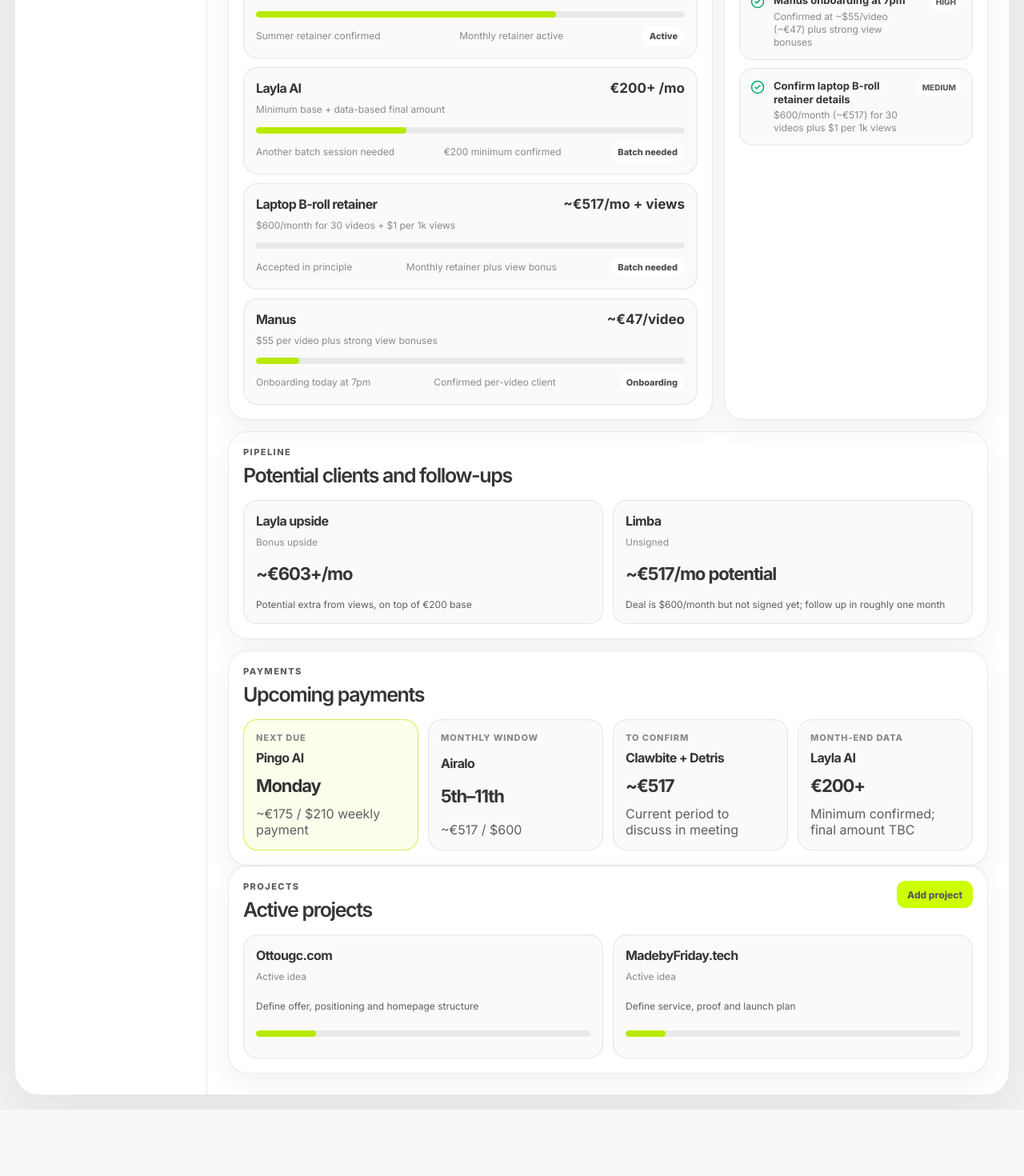
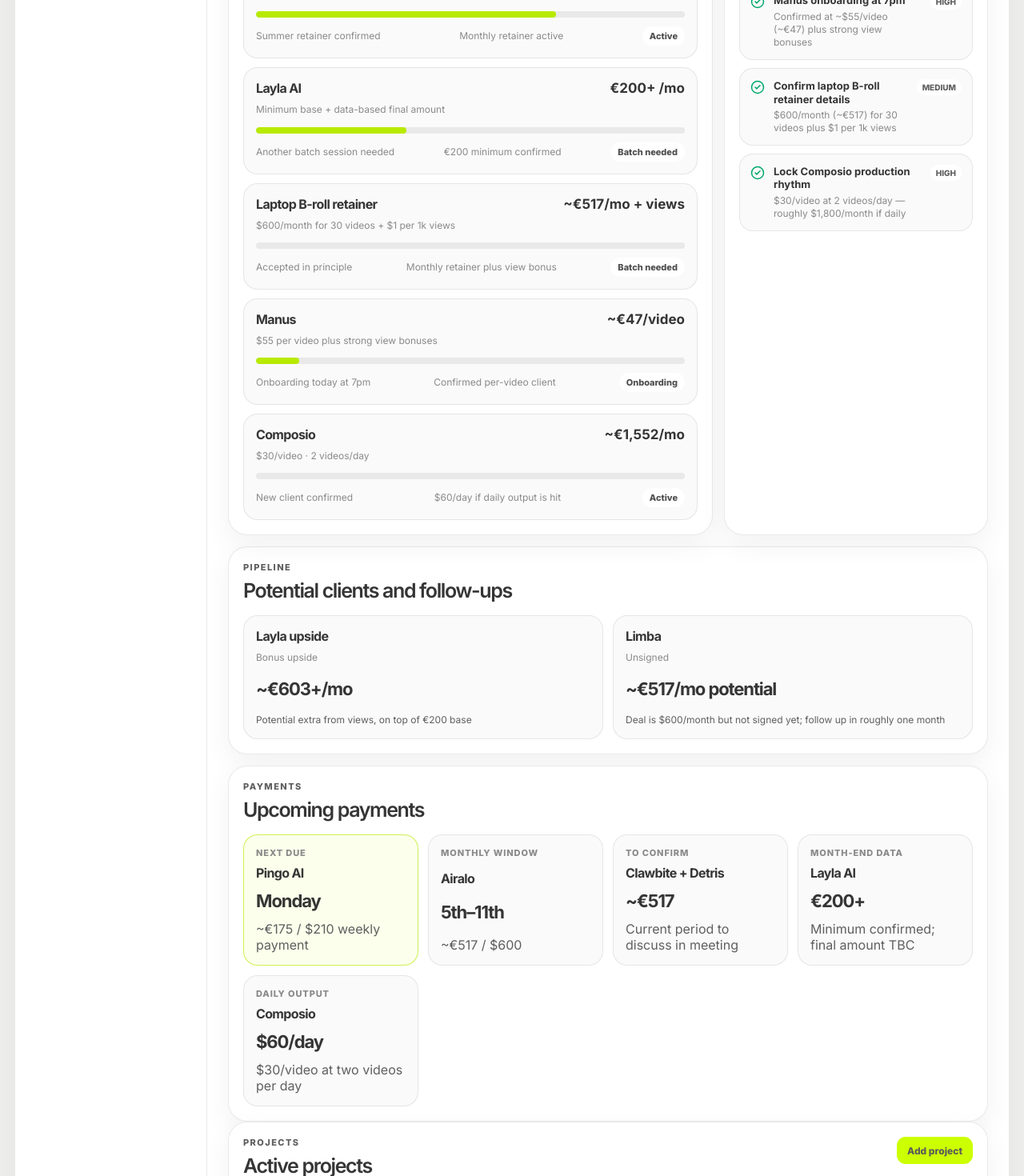
Before and after one commit to EdCorner1/Edcornersite, a Next.js app: page /ops in a window 1280 px wide. Shown: the part 1330-2800 px from the top of the page at 80% size. Before the commit the page ends 2717 px from the top, so only its background shows below. Built offline with nearby package versions, Linux system fonts and the light colour scheme.

Commit message:
Add Composio to ops dashboard

```diff
--- a/src/data/ops.ts
+++ b/src/data/ops.ts
@@ -143,6 +143,15 @@ export const clients: OpsClient[] = [
     payment: "Confirmed per-video client",
     status: "Onboarding",
   },
+  {
+    name: "Composio",
+    value: "~€1,552/mo",
+    cycle: "$30/video · 2 videos/day",
+    progress: 0,
+    delivered: "New client confirmed",
+    payment: "$60/day if daily output is hit",
+    status: "Active",
+  },
 ];
 
 export const pipeline: PipelineItem[] = [
@@ -186,6 +195,11 @@ export const actions: OpsAction[] = [
     meta: "$600/month (~€517) for 30 videos plus $1 per 1k views",
     priority: "Medium",
   },
+  {
+    label: "Lock Composio production rhythm",
+    meta: "$30/video at 2 videos/day — roughly $1,800/month if daily",
+    priority: "High",
+  },
 ];
 
 export const projects: OpsProject[] = [
@@ -206,14 +220,14 @@ export const projects: OpsProject[] = [
 export const monthlyGoal = {
   targetEur: 5000,
   target: "€5,000",
-  currentEur: 3948,
-  current: "~€3,948+",
-  projectedEur: 5068,
-  projected: "~€5,068+",
-  progress: 79,
+  currentEur: 5500,
+  current: "~€5,500+",
+  projectedEur: 6620,
+  projected: "~€6,620+",
+  progress: 100,
   projectedProgress: 100,
-  gapEur: 1052,
-  gap: "~€1,052",
+  gapEur: 0,
+  gap: "€0",
   projectedGapEur: 0,
   projectedGap: "€0",
 };
@@ -290,6 +304,18 @@ export const revenueLedger: RevenueLedgerItem[] = [
     due: "Onboarding today at 7pm",
     status: "Expected",
     note: "Confirmed per-video client; strong view bonuses on top",
+  },
+  {
+    id: "2026-06-composio",
+    month: "June 2026",
+    client: "Composio",
+    type: "Project",
+    expectedEur: 1552,
+    actualEur: null,
+    original: "$30/video; 2 videos/day (~$1,800/month if daily)",
+    due: "TBC",
+    status: "Expected",
+    note: "New client; daily production target is two videos",
   },
   {
     id: "2026-06-layla-upside",
@@ -413,13 +439,19 @@ export const payments: PaymentItem[] = [
     value: "€200+",
     note: "Minimum confirmed; final amount TBC",
   },
+  {
+    label: "Daily output",
+    client: "Composio",
+    value: "$60/day",
+    note: "$30/video at two videos per day",
+  },
 ];
 
 export const workload = {
-  attentionCount: 2,
-  attentionText: "Clawbite + Detris meeting, Layla AI batch",
+  attentionCount: 3,
+  attentionText: "Composio daily output, Clawbite + Detris meeting, Layla AI batch",
   retainerCount: clients.length,
-  retainerText: "Pingo AI, Airalo, Layla AI, Clawbite + Detris, Manus, laptop B-roll retainer",
+  retainerText: "Pingo AI, Airalo, Layla AI, Clawbite + Detris, Manus, Composio, laptop B-roll retainer",
   pipelineCount: pipeline.length,
   pipelineText: "Layla bonus upside and Limba unsigned",
 };
```
